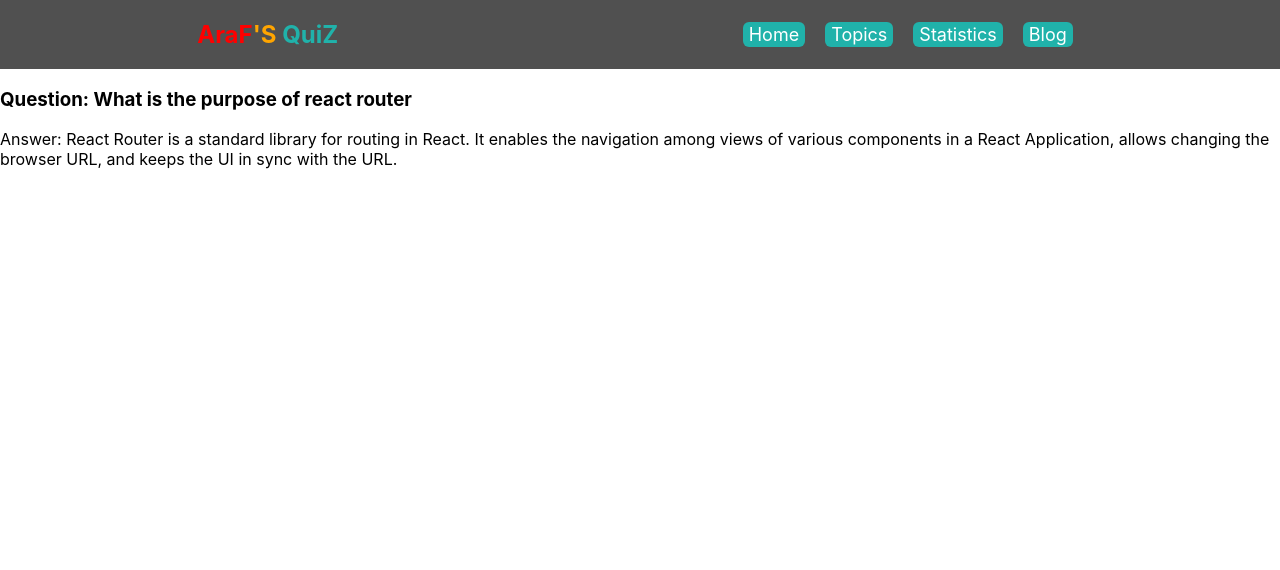
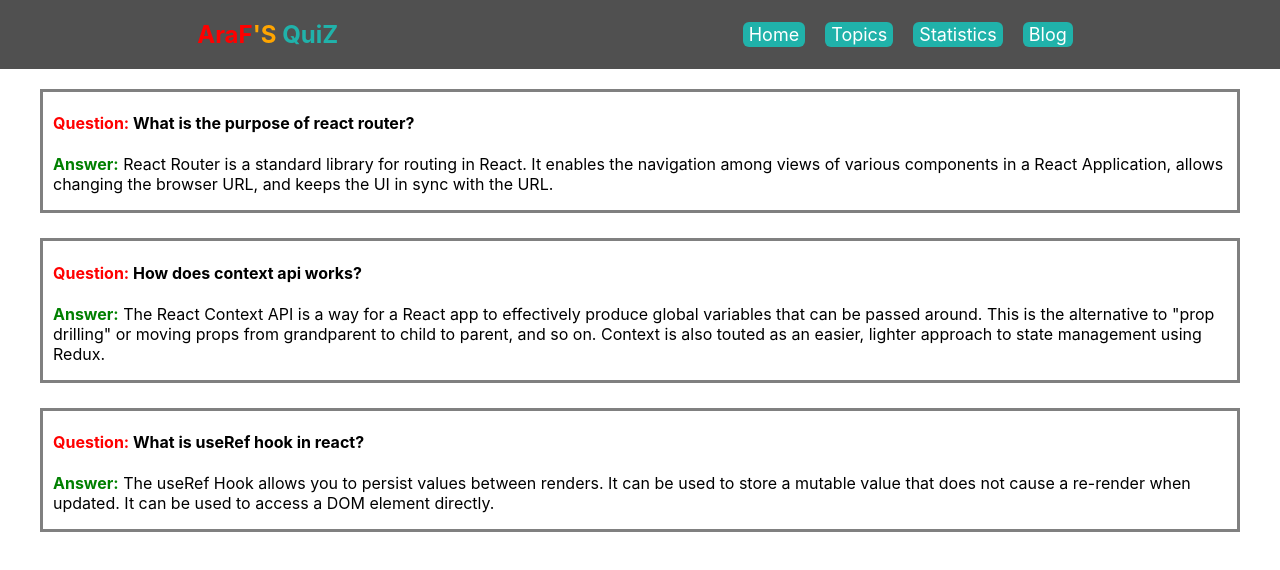
Before and after one commit to AH-Araf/Assignment9, a React (Create React App) app: page /blog in a window 1280 px wide. Shown: the top 570 px of the page. Built offline with nearby package versions, Linux system fonts and the light colour scheme.

Commit message:
blog done

```diff
--- a/src/components/Blog/Blog.css
+++ b/src/components/Blog/Blog.css
@@ -0,0 +1,15 @@
+.conatiner{
+    margin: 20px 40px;
+}
+.que{
+    color: red;
+}
+.ans{
+    font-weight: bold;
+    color: green;
+}
+.bottom{
+    margin-bottom: 25px;
+    border: 3px solid gray;
+    padding: 0 10px;
+}
--- a/src/components/Blog/Blog.js
+++ b/src/components/Blog/Blog.js
@@ -4,19 +4,19 @@
 const Blog = () => {
     return (
         <div className='conatiner'>
-            <div>
-                <h3>Question: What is the purpose of react router</h3>
-                <p>Answer: React Router is a standard library for routing in React. It enables the navigation among views of various components in a React Application, allows changing the browser URL, and keeps the UI in sync with the URL.</p>
+            <div className='bottom'>
+                <h4><span className='que'>Question:</span> What is the purpose of react router?</h4>
+                <p><span className='ans'>Answer:</span> React Router is a standard library for routing in React. It enables the navigation among views of various components in a React Application, allows changing the browser URL, and keeps the UI in sync with the URL.</p>
             </div>
 
-            <div>
-                <h3></h3>
-                <p></p>
+            <div className='bottom'>
+                <h4><span className='que'>Question:</span> How does context api works?</h4>
+                <p><span className='ans'>Answer:</span> The React Context API is a way for a React app to effectively produce global variables that can be passed around. This is the alternative to "prop drilling" or moving props from grandparent to child to parent, and so on. Context is also touted as an easier, lighter approach to state management using Redux.</p>
             </div>
 
-            <div>
-                <h3></h3>
-                <p></p>
+            <div className='bottom'>
+                <h4><span className='que'>Question:</span> What is useRef hook in react?</h4>
+                <p><span className='ans'>Answer:</span> The useRef Hook allows you to persist values between renders. It can be used to store a mutable value that does not cause a re-render when updated. It can be used to access a DOM element directly.</p>
             </div>
         </div>
     );
```
